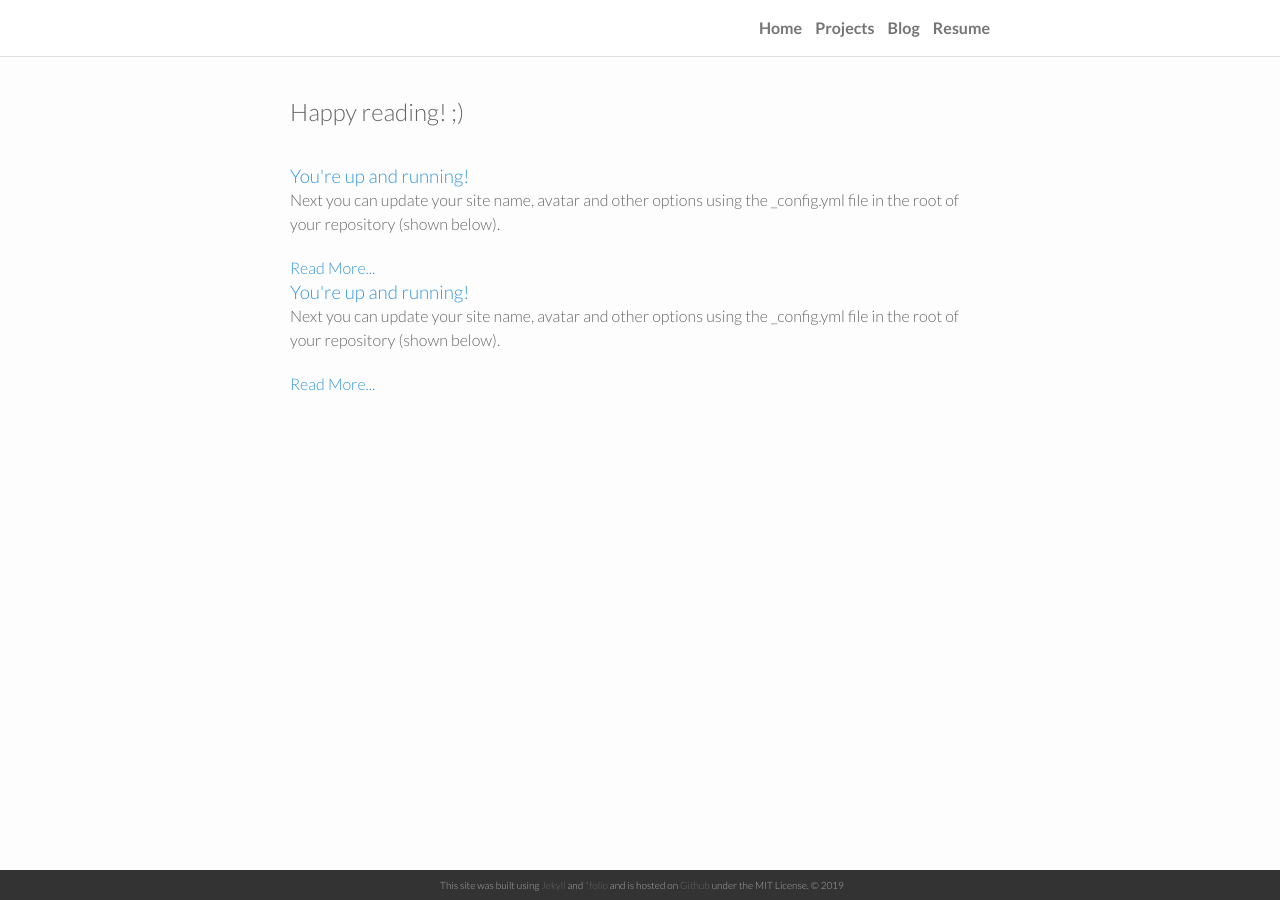
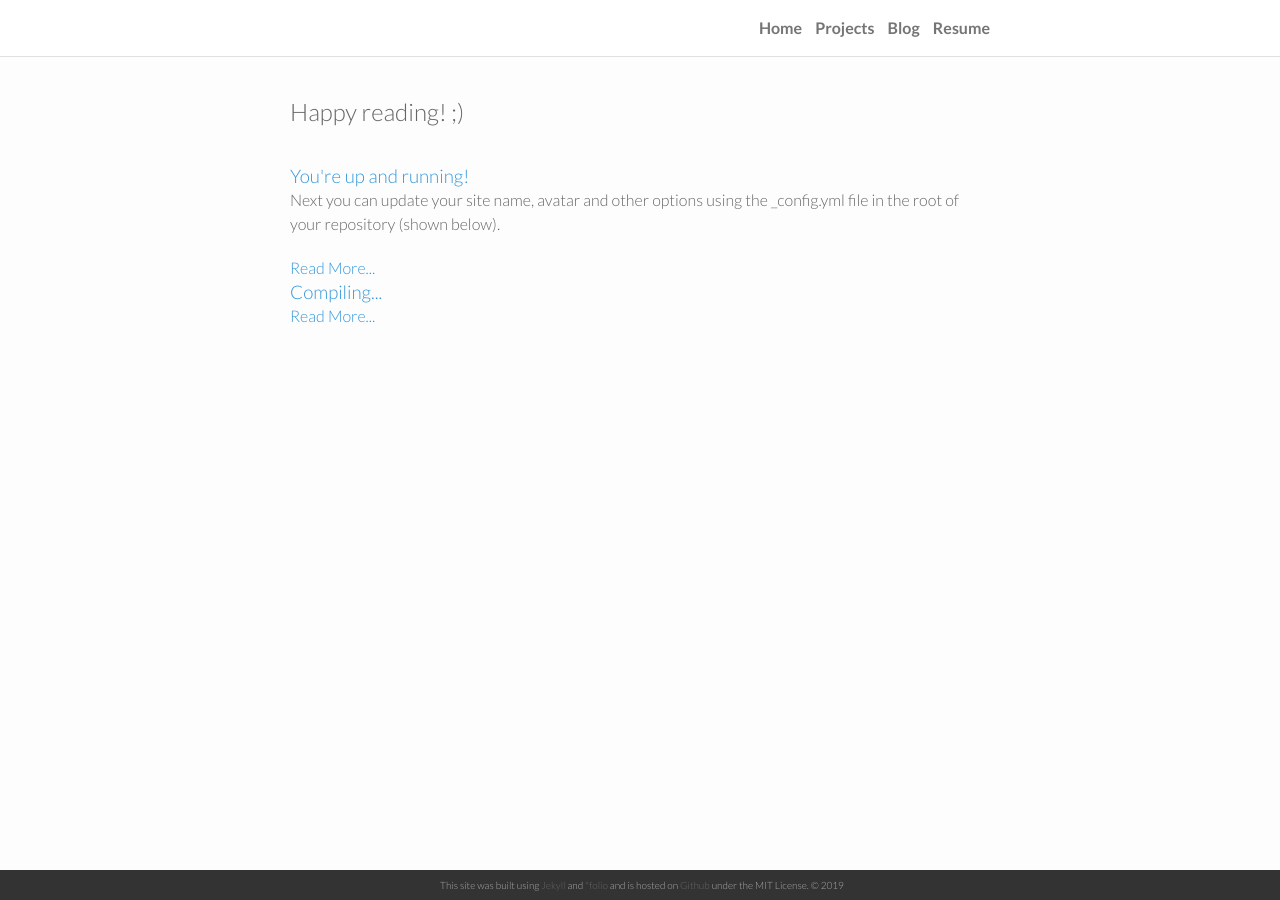
Before and after one commit to RachithP/rp.github.io, a Jekyll site: the page built from blog.md, in a window 1280 px wide. Built offline with Jekyll 4.4.1, drawn with Linux system fonts in a browser that asks for light colours.

Commit message:
Update 2020-02-21-Hello-World.md

```diff
--- a/_posts/2020-02-21-Hello-World.md
+++ b/_posts/2020-02-21-Hello-World.md
@@ -1,10 +1,4 @@
 ---
 layout: post
-title: You're up and running!
+title: Compiling...
 ---
-
-Next you can update your site name, avatar and other options using the _config.yml file in the root of your repository (shown below).
-
-![_config.yml]({{ site.baseurl }}/images/config.png)
-
-The easiest way to make your first post is to edit this one. Go into /_posts/ and update the Hello World markdown file. For more instructions head over to the [Jekyll Now repository](https://github.com/barryclark/jekyll-now) on GitHub.
```
